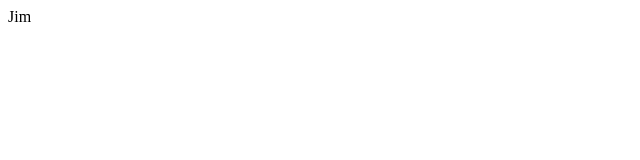
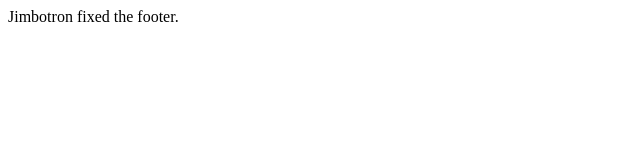
Before and after one commit to PearlySoames/PearlySoames, a plain HTML site: page index.html in a window 1280 px wide. Shown: the whole page, without its empty margins (0-640 px from the left). Drawn offline with Linux system fonts and the light colour scheme.

```diff
--- a/index.html
+++ b/index.html
@@ -1,3 +1,3 @@
 <div>
-	Jim
+	Jimbotron fixed the footer.
 </div>
```
